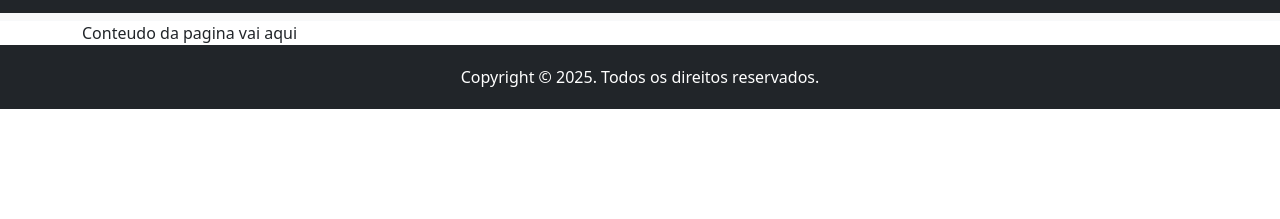
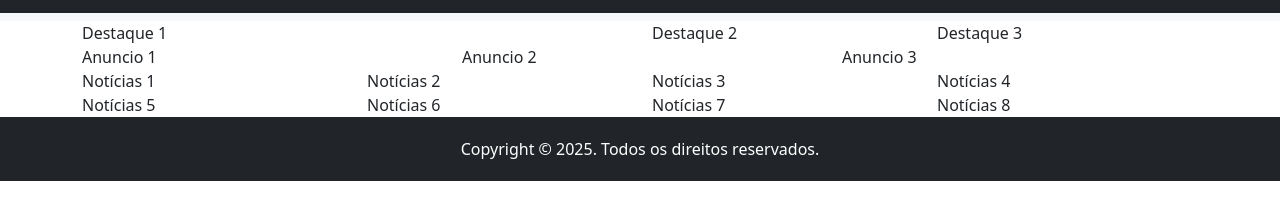
Before and after one commit to brunovjkedu/webnews, a plain HTML site: page tecnologia.html in a window 1280 px wide. Shown: the part 187-406 px from the top of the page. Drawn offline with nearby package versions, Linux system fonts and the light colour scheme.

Commit message:
grids pagina noticias em tecnologia

```diff
--- a/tecnologia.html
+++ b/tecnologia.html
@@ -32,8 +32,46 @@
     </header>
 
     <!-- Main -->
-    <main class="container container-fluid">
-        Conteudo da pagina vai aqui
+    <main class="container">
+
+        <!-- Destaques -->
+        <div class="row">
+            <div class="col-12 col-md-8 col-lg-6">
+                Destaque 1
+            </div>
+            <div class="d-none d-md-block col-md-4 col-lg-3">
+                Destaque 2
+            </div>
+            <div class="d-none d-lg-block col-lg-3">
+                Destaque 3
+            </div>
+        </div>
+
+        <!-- Anuncio -->
+        <div class="row">
+            <div class="col-12 col-md-6 col-lg-4">
+                Anuncio 1
+            </div>
+            <div class="d-none d-md-block col-md-6 col-lg-4">
+                Anuncio 2
+            </div>
+            <div class="d-none d-lg-block col-lg-4">
+                Anuncio 3
+            </div>
+        </div>
+
+        <!-- Noticias -->
+        <div class="row">
+            <div class="col-12 col-md-4 col-lg-3">Notícias 1</div>
+            <div class="col-12 col-md-4 col-lg-3">Notícias 2</div>
+            <div class="col-12 col-md-4 col-lg-3">Notícias 3</div>
+            <div class="col-12 col-md-4 col-lg-3">Notícias 4</div>
+            <div class="col-12 col-md-4 col-lg-3">Notícias 5</div>
+            <div class="col-12 col-md-4 col-lg-3">Notícias 6</div>
+            <div class="col-12 col-md-4 col-lg-3">Notícias 7</div>
+            <div class="col-12 col-md-4 col-lg-3">Notícias 8</div>
+        </div>
+
     </main>
 
     <!-- Footer -->
```
